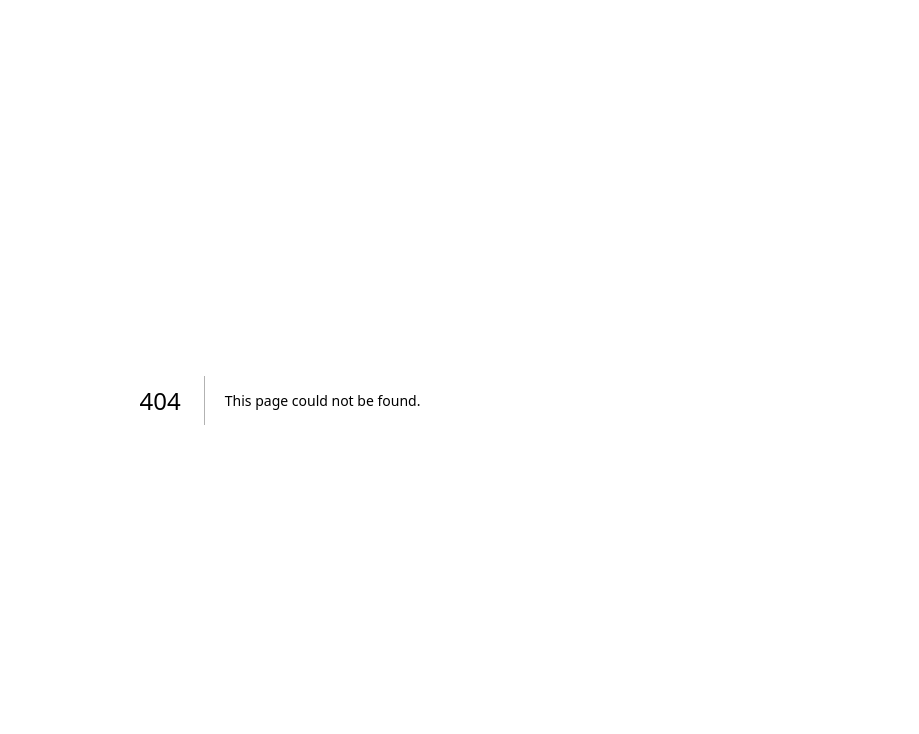
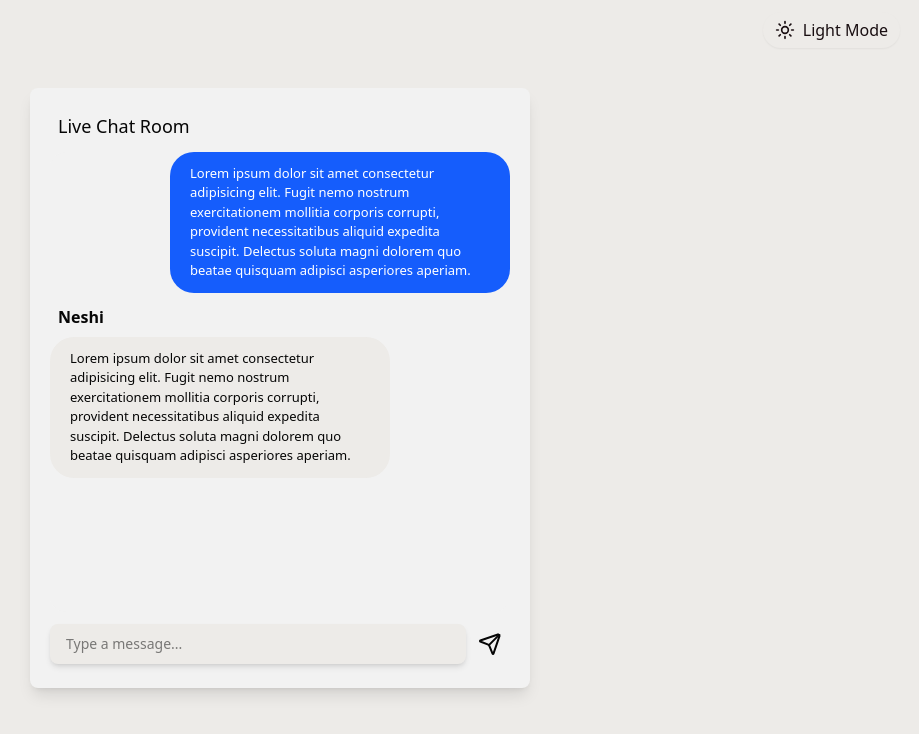
Before and after one commit to xNeshi/live-group-chat, a Next.js app in the folder frontend/: page /room in a window 1280 px wide. Before the commit this address had no page. Shown: the top 734 px of the page, without its empty margins (360-1279 px from the left). Built offline with nearby package versions, Linux system fonts and the light colour scheme.

Commit message:
Added Chat page and components

```diff
--- a/frontend/app/(root)/page.tsx
+++ b/frontend/app/(root)/page.tsx
@@ -3,7 +3,7 @@ import UserNameForm from "@/components/UserNameForm";
 export default function Home() {
   return (
     <>
-      <div className="flex flex-col items-center justify-center min-h-screen px-4">
+      <div className="flex flex-col items-center justify-center h-[calc(100vh-4rem)] px-4">
         <UserNameForm />
       </div>
     </>
--- /dev/null
+++ b/frontend/app/(root)/room/page.tsx
@@ -0,0 +1,12 @@
+import ChatBox from "@/components/ChatBox";
+import React from "react";
+
+export const RoomPage = () => {
+  return (
+    <div className="flex flex-col items-center justify-center h-[calc(100vh-4rem)] px-4">
+      <ChatBox />
+    </div>
+  );
+};
+
+export default RoomPage;
--- a/frontend/app/globals.css
+++ b/frontend/app/globals.css
@@ -50,71 +50,71 @@
 
 :root {
   --radius: 0.625rem;
-  --background: oklch(1 0 0);
-  --foreground: oklch(0.145 0 0);
-  --card: oklch(1 0 0);
-  --card-foreground: oklch(0.145 0 0);
-  --popover: oklch(1 0 0);
-  --popover-foreground: oklch(0.145 0 0);
-  --primary: oklch(0.205 0 0);
-  --primary-foreground: oklch(0.985 0 0);
-  --secondary: oklch(0.97 0 0);
-  --secondary-foreground: oklch(0.205 0 0);
-  --muted: oklch(0.97 0 0);
-  --muted-foreground: oklch(0.556 0 0);
-  --accent: oklch(0.97 0 0);
-  --accent-foreground: oklch(0.205 0 0);
-  --destructive: oklch(0.577 0.245 27.325);
-  --border: oklch(0.922 0 0);
-  --input: oklch(0.922 0 0);
-  --ring: oklch(0.708 0 0);
-  --chart-1: oklch(0.646 0.222 41.116);
-  --chart-2: oklch(0.6 0.118 184.704);
-  --chart-3: oklch(0.398 0.07 227.392);
-  --chart-4: oklch(0.828 0.189 84.429);
-  --chart-5: oklch(0.769 0.188 70.08);
-  --sidebar: oklch(0.985 0 0);
-  --sidebar-foreground: oklch(0.145 0 0);
-  --sidebar-primary: oklch(0.205 0 0);
-  --sidebar-primary-foreground: oklch(0.985 0 0);
-  --sidebar-accent: oklch(0.97 0 0);
-  --sidebar-accent-foreground: oklch(0.205 0 0);
-  --sidebar-border: oklch(0.922 0 0);
-  --sidebar-ring: oklch(0.708 0 0);
+  --background: #edebe8;
+  --foreground: oklch(0.12 0 0);
+  --card: #f2f2f2;
+  --card-foreground: oklch(0.12 0 0);
+  --popover: oklch(0.985 0 0);
+  --popover-foreground: oklch(0.12 0 0);
+  --primary: oklch(0.18 0.02 0);
+  --primary-foreground: oklch(0.99 0 0);
+  --secondary: oklch(0.94 0.02 0);
+  --secondary-foreground: oklch(0.18 0.02 0);
+  --muted: oklch(0.94 0.02 0);
+  --muted-foreground: oklch(0.52 0.05 0);
+  --accent: oklch(0.94 0.02 0);
+  --accent-foreground: oklch(0.18 0.02 0);
+  --destructive: oklch(0.58 0.26 27);
+  --border: #363534;
+  --input: oklch(0.9 0.02 0);
+  --ring: oklch(0.72 0.02 0);
+  --chart-1: oklch(0.66 0.24 41);
+  --chart-2: oklch(0.63 0.14 184);
+  --chart-3: oklch(0.42 0.08 227);
+  --chart-4: oklch(0.84 0.22 84);
+  --chart-5: oklch(0.79 0.2 70);
+  --sidebar: oklch(0.99 0 0);
+  --sidebar-foreground: oklch(0.12 0 0);
+  --sidebar-primary: oklch(0.18 0.02 0);
+  --sidebar-primary-foreground: oklch(0.99 0 0);
+  --sidebar-accent: oklch(0.94 0.02 0);
+  --sidebar-accent-foreground: oklch(0.18 0.02 0);
+  --sidebar-border: oklch(0.9 0.02 0);
+  --sidebar-ring: oklch(0.72 0.02 0);
 }
 
 .dark {
-  --background: oklch(0.145 0 0);
-  --foreground: oklch(0.985 0 0);
-  --card: oklch(0.205 0 0);
-  --card-foreground: oklch(0.985 0 0);
-  --popover: oklch(0.205 0 0);
-  --popover-foreground: oklch(0.985 0 0);
-  --primary: oklch(0.922 0 0);
-  --primary-foreground: oklch(0.205 0 0);
-  --secondary: oklch(0.269 0 0);
-  --secondary-foreground: oklch(0.985 0 0);
-  --muted: oklch(0.269 0 0);
-  --muted-foreground: oklch(0.708 0 0);
-  --accent: oklch(0.269 0 0);
-  --accent-foreground: oklch(0.985 0 0);
-  --destructive: oklch(0.704 0.191 22.216);
-  --border: oklch(1 0 0 / 10%);
-  --input: oklch(1 0 0 / 15%);
-  --ring: oklch(0.556 0 0);
-  --chart-1: oklch(0.488 0.243 264.376);
-  --chart-2: oklch(0.696 0.17 162.48);
-  --chart-3: oklch(0.769 0.188 70.08);
-  --chart-4: oklch(0.627 0.265 303.9);
-  --chart-5: oklch(0.645 0.246 16.439);
-  --sidebar: oklch(0.205 0 0);
-  --sidebar-foreground: oklch(0.985 0 0);
-  --sidebar-primary: oklch(0.488 0.243 264.376);
-  --sidebar-primary-foreground: oklch(0.985 0 0);
-  --sidebar-accent: oklch(0.269 0 0);
-  --sidebar-accent-foreground: oklch(0.985 0 0);
-  --sidebar-border: oklch(1 0 0 / 10%);
-  --sidebar-ring: oklch(0.556 0 0);
+  --background: #30302f;
+  --foreground: oklch(0.99 0 0);
+  --card: #403f3e;
+  --card-foreground: oklch(0.99 0 0);
+  --popover: oklch(0.22 0.02 0);
+  --popover-foreground: oklch(0.99 0 0);
+  --primary: oklch(0.94 0.02 0);
+  --primary-foreground: oklch(0.22 0.02 0);
+  --secondary: oklch(0.32 0.02 0);
+  --secondary-foreground: oklch(0.99 0 0);
+  --muted: oklch(0.32 0.02 0);
+  --muted-foreground: oklch(0.75 0.05 0);
+  --accent: oklch(0.32 0.02 0);
+  --accent-foreground: oklch(0.99 0 0);
+  --destructive: oklch(0.72 0.22 22);
+  --border: #ebe7e4;
+  --input: oklch(1 0 0 / 20%);
+  --ring: oklch(0.58 0.02 0);
+  --chart-1: oklch(0.52 0.26 264);
+  --chart-2: oklch(0.73 0.18 162);
+  --chart-3: oklch(0.79 0.2 70);
+  --chart-4: oklch(0.66 0.28 303);
+  --chart-5: oklch(0.68 0.26 16);
+  --sidebar: oklch(0.22 0.02 0);
+  --sidebar-foreground: oklch(0.99 0 0);
+  --sidebar-primary: oklch(0.52 0.26 264);
+  --sidebar-primary-foreground: oklch(0.99 0 0);
+  --sidebar-accent: oklch(0.32 0.02 0);
+  --sidebar-accent-foreground: oklch(0.99 0 0);
+  --sidebar-border: oklch(1 0 0 / 15%);
+  --sidebar-ring: oklch(0.58 0.02 0);
 }
 
 @layer base {
--- /dev/null
+++ b/frontend/components/ChatBox.tsx
@@ -0,0 +1,28 @@
+import React from "react";
+import ChatMessageForm from "./ChatMessageForm";
+import ChatContent from "./ChatContent";
+
+export const ChatBox = () => {
+  return (
+    <section className="flex flex-col gap-3 items-start max-w-[500px] h-[500px] ml:h-[600px] w-full bg-card justify-center shadow-lg rounded-md py-5 px-4 ml:px-5 ml:py-6 -mt-20 ">
+      <h1 className="text-[18px] pl-2">Live Chat Room</h1>
+      <div className="flex flex-col gap-3 w-full h-[460px] bg-card rounded-2xl overflow-auto">
+        <ChatContent
+          fromWho="self"
+          sender="Neshi"
+          content="Lorem ipsum dolor sit amet consectetur adipisicing elit. Fugit nemo nostrum exercitationem mollitia corporis corrupti, provident necessitatibus aliquid expedita suscipit. Delectus soluta magni dolorem quo beatae quisquam adipisci asperiores aperiam."
+        />
+        <ChatContent
+          fromWho="other"
+          sender="Neshi"
+          content="Lorem ipsum dolor sit amet consectetur adipisicing elit. Fugit nemo nostrum exercitationem mollitia corporis corrupti, provident necessitatibus aliquid expedita suscipit. Delectus soluta magni dolorem quo beatae quisquam adipisci asperiores aperiam."
+        />
+      </div>
+      <ChatMessageForm />
+    </section>
+  );
+};
+
+export default ChatBox;
+
+// Lorem ipsum dolor sit amet consectetur adipisicing elit. Fugit nemo nostrum exercitationem mollitia corporis corrupti, provident necessitatibus aliquid expedita suscipit. Delectus soluta magni dolorem quo beatae quisquam adipisci asperiores aperiam.
--- /dev/null
+++ b/frontend/components/ChatContent.tsx
@@ -0,0 +1,29 @@
+import React from "react";
+
+type ChatContentProps = {
+  content: string;
+  sender: string;
+  fromWho: "self" | "other";
+};
+export const ChatContent = ({ fromWho, content, sender }: ChatContentProps) => {
+  return (
+    <>
+      {fromWho === "self" ? (
+        <span className="flex flex-col gap-2 items-end pl-20 ml:pl-30">
+          <p className="p-3 text-[13px] px-5 bg-blue-600 text-white rounded-3xl">
+            {content}
+          </p>
+        </span>
+      ) : (
+        <span className="flex flex-col gap-2 items-start pr-20 ml:pr-30">
+          <h1 className="font-bold pl-2">{sender}</h1>
+          <p className="p-3 text-[13px] px-5 bg-background dark:text-white rounded-3xl">
+            {content}
+          </p>
+        </span>
+      )}
+    </>
+  );
+};
+
+export default ChatContent;
--- /dev/null
+++ b/frontend/components/ChatMessageForm.tsx
@@ -0,0 +1,78 @@
+"use client";
+
+import React, { useEffect, useRef, useState } from "react";
+import { Button } from "./ui/button";
+import { Send } from "lucide-react";
+
+export const ChatMessageForm = () => {
+  const [message, setMessage] = useState("");
+  const textareaRef = useRef<HTMLTextAreaElement>(null);
+
+  useEffect(() => {
+    adjustTextareaHeight();
+  }, [message]);
+
+  const handleInput = (e: React.ChangeEvent<HTMLTextAreaElement>) => {
+    setMessage(e.target.value);
+  };
+
+  const handleSubmit = (e: React.FormEvent<HTMLFormElement>) => {
+    e.preventDefault();
+    if (message.trim() === "") return;
+    console.log(message);
+    setMessage("");
+  };
+
+  const adjustTextareaHeight = () => {
+    if (textareaRef.current) {
+      textareaRef.current.style.height = "auto"; // Reset to auto height
+
+      const maxHeight = 5 * 24; // 5 lines * 24px line height
+      const scrollHeight = textareaRef.current.scrollHeight;
+
+      if (scrollHeight <= maxHeight) {
+        textareaRef.current.style.height = `${scrollHeight}px`; // Expand naturally
+        textareaRef.current.style.overflowY = "hidden"; // Hide scrollbar
+      } else {
+        textareaRef.current.style.height = `${maxHeight}px`; // Cap height
+        textareaRef.current.style.overflowY = "auto"; // Enable scrollbar
+      }
+    }
+  };
+
+  return (
+    <form
+      onSubmit={handleSubmit}
+      className="flex gap-3 w-full items-end"
+    >
+      <textarea
+        ref={textareaRef}
+        value={message}
+        onChange={handleInput}
+        name="message"
+        id="message"
+        placeholder="Type a message..."
+        rows={1}
+        className="flex-1 block m-0 px-4 py-2 h-fit text-[14px] bg-background rounded-md shadow-md resize-none"
+        style={{ lineHeight: "24px", maxHeight: "120px" }}
+        onKeyDown={(e) => {
+          if (e.key === "Enter" && !e.shiftKey) {
+            e.preventDefault();
+            e.currentTarget.form?.requestSubmit();
+          }
+        }}
+      ></textarea>
+      <Button
+        type="submit"
+        size={"icon"}
+        variant={"ghost"}
+        className="size-6 mb-2 mr-2"
+        asChild
+      >
+        <Send />
+      </Button>
+    </form>
+  );
+};
+
+export default ChatMessageForm;
--- a/frontend/components/ThemeToggle.tsx
+++ b/frontend/components/ThemeToggle.tsx
@@ -1,38 +1,46 @@
 "use client";
 
-import React, { FC } from "react";
+import React, { useState, useEffect } from "react";
 import { useTheme } from "next-themes";
 import { Button } from "./ui/button";
 import { Moon, Sun } from "lucide-react";
 
 export const ThemeToggle = () => {
   const { theme, setTheme } = useTheme();
+  const [mounted, setMounted] = useState(false);
+
+  useEffect(() => {
+    setMounted(true);
+  }, []);
+
+  if (!mounted)
+    return (
+      <Button
+        className="p-2 rounded-full bg-background hover:bg-accent select-none"
+        disabled
+      />
+    );
 
   const handleThemeToggle = () => {
-    if (theme === "dark") {
-      setTheme("light");
-    } else {
-      setTheme("dark");
-    }
+    setTheme(theme === "dark" ? "light" : "dark");
   };
 
   return (
     <Button
       onClick={handleThemeToggle}
-      variant={"secondary"}
-      asChild
-      className="p-2 rounded-full bg-background hover:bg-accent select-none"
+      variant="secondary"
+      className="p-2 rounded-full bg-background hover:bg-accent select-none flex items-center gap-2"
     >
-      {theme !== "dark" ? (
-        <div className="flex items-center">
+      {theme === "dark" ? (
+        <>
+          <Moon className="size-5" />
+          <span className="text-[16px]">Dark Mode</span>
+        </>
+      ) : (
+        <>
           <Sun className="size-5" />
           <span className="text-[16px]">Light Mode</span>
-        </div>
-      ) : (
-        <div className="flex items-center">
-          <Moon className="size-5" />
-          <span className="text-[16px]">Dark Mode</span>
-        </div>
+        </>
       )}
     </Button>
   );
```
